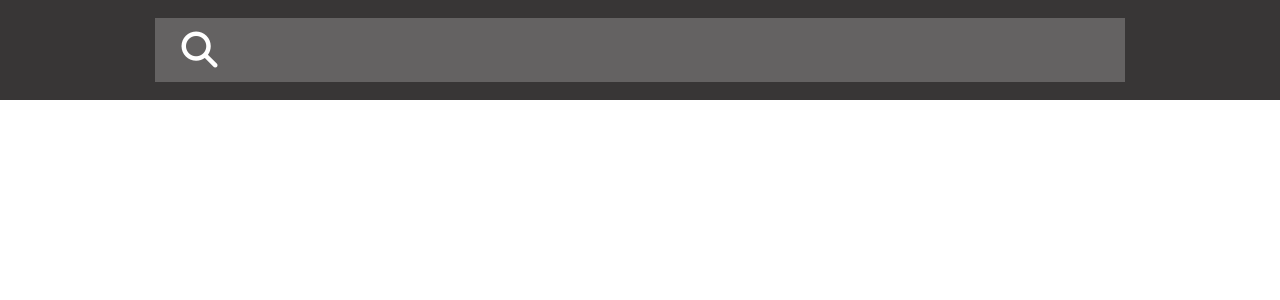
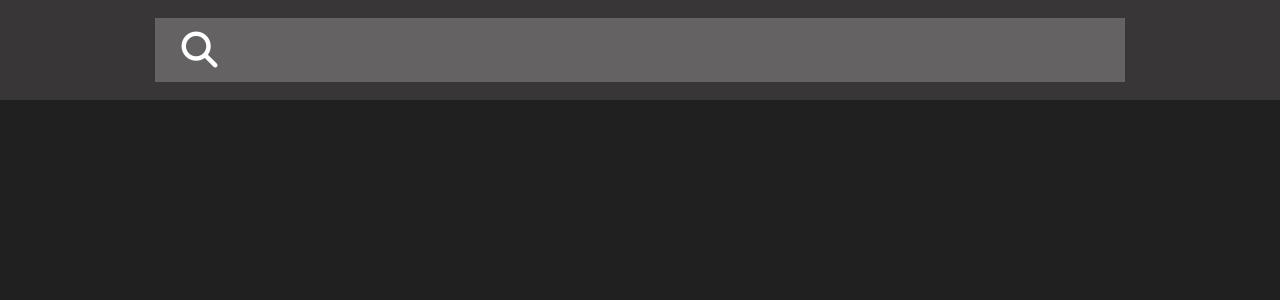
Before and after one commit to Pathius/MovieSearch, a Vue app: page / in a window 1280 px wide. Shown: the top 300 px of the page. Built offline with nearby package versions, Linux system fonts and the light colour scheme.

Commit message:
created main content component

```diff
--- a/src/App.vue
+++ b/src/App.vue
@@ -1,17 +1,17 @@
 <template>
   <div id="app" class="page">
     <TheNavigation />
-    <!-- <TheMainContent /> -->
+    <TheMainContent />
   </div>
 </template>
 
 <script>
 import TheNavigation from "@/components/TheNavigation";
-// import TheMainContent from "@/components/TheMainContent";
+import TheMainContent from "@/components/TheMainContent";
 export default {
   components: {
-    TheNavigation
-    // TheMainContent
+    TheNavigation,
+    TheMainContent
   }
 };
 </script>
--- /dev/null
+++ b/src/components/TheMainContent.vue
@@ -0,0 +1,5 @@
+<template>
+  <div>
+    <main class="page__main"></main>
+  </div>
+</template>
```
